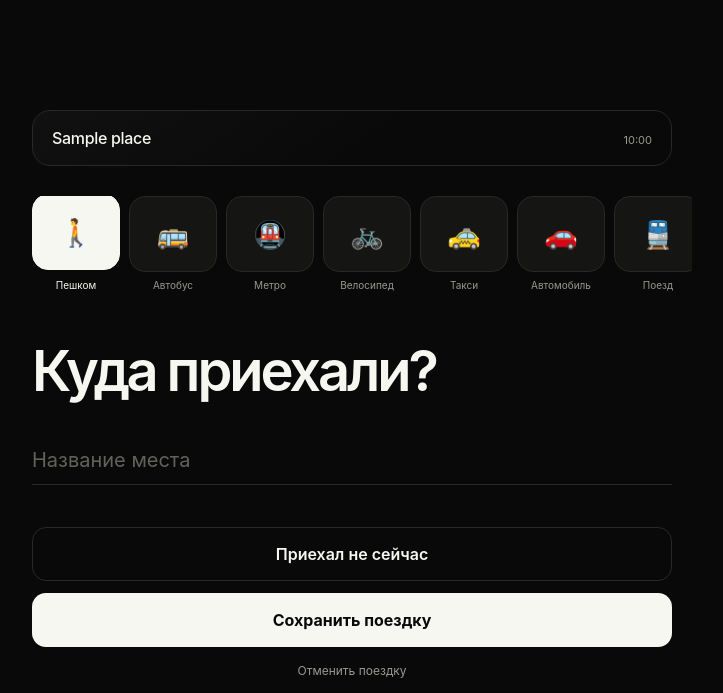
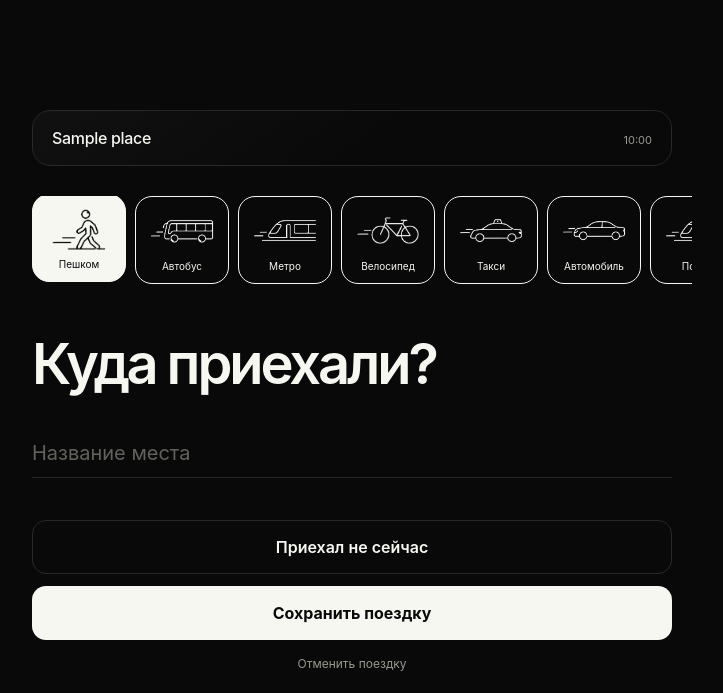
Before and after one commit to eledays/time, a Flask app: page / in a window 1280 px wide. Shown: the top 693 px of the page, without its empty margins (288-1011 px from the left). Run offline with Flask 3, Linux system fonts and the light colour scheme; the visitor is signed in with stand-in values (Sample User, id 1); tables that the repository leaves empty hold one stand-in row (values such as "Sample post").

Commit message:
style: use custom transport icons

```diff
--- a/app/static/css/style.css
+++ b/app/static/css/style.css
@@ -124,12 +124,14 @@ input::placeholder, textarea::placeholder { color: var(--faint); }
 .active-origin-card time { flex: none; color: var(--muted); font-size: 11px; white-space: nowrap; }
 .transport-carousel { display: flex; gap: 9px; overflow-x: auto; margin: 30px -20px 44px; padding: 0 20px 8px; scrollbar-width: none; scroll-padding-inline: 20px; scroll-snap-type: x proximity; animation: appear .38s .15s ease both; }
 .transport-carousel::-webkit-scrollbar { display: none; }
-.transport-card { position: relative; flex: 0 0 88px; scroll-snap-align: start; cursor: pointer; }
+.transport-card { position: relative; flex: 0 0 94px; scroll-snap-align: start; cursor: pointer; }
 .transport-card input { position: absolute; width: 1px; height: 1px; opacity: 0; pointer-events: none; }
-.transport-card > span { height: 76px; display: grid; place-content: center; justify-items: center; gap: 6px; border: 1px solid var(--line); border-radius: 16px; background: var(--surface); font-size: 27px; transition: border-color .16s ease, background .16s ease, color .16s ease, transform .16s ease; }
-.transport-card small { display: block; margin-top: 7px; overflow: hidden; color: var(--muted); font-size: 10px; text-align: center; text-overflow: ellipsis; white-space: nowrap; transition: color .16s ease; }
+.transport-card > span { height: 88px; display: grid; place-content: center; justify-items: center; gap: 8px; padding: 9px 7px 8px; border: 1px solid var(--text); border-radius: 17px; background: transparent; transition: background .16s ease, color .16s ease, transform .16s ease; }
+.transport-card img { width: 66px; height: 43px; object-fit: contain; transition: filter .16s ease; }
+.transport-card small { display: block; max-width: 78px; overflow: hidden; color: var(--text); font-size: 10px; text-align: center; text-overflow: ellipsis; white-space: nowrap; }
 .transport-card input:checked + span { border-color: var(--text); background: var(--text); color: var(--bg); transform: translateY(-2px); }
-.transport-card input:checked ~ small { color: var(--text); }
+.transport-card input:checked + span img { filter: invert(1); }
+.transport-card input:checked + span small { color: var(--bg); }
 .transport-card input:focus-visible + span { outline: 2px solid var(--text); outline-offset: 3px; }
 .active-transport-details { margin: -18px 0 40px; }
 .destination-title { margin-bottom: 40px !important; animation: appear .38s .26s ease both; }
--- a/app/templates/index.html
+++ b/app/templates/index.html
@@ -21,13 +21,15 @@
 
           <form class="trip-form finish-form" action="{{ url_for('main.finish_trip') }}" method="post" data-trip-form>
             <input type="hidden" name="csrf_token" value="{{ csrf_token() }}">
-            {% set transport_icons = {'walk': '🚶', 'bus': '🚌', 'metro': '🚇', 'bike': '🚲', 'taxi': '🚕', 'car': '🚗', 'train': '🚆', 'other': '•••'} %}
+            {% set transport_icons = {'walk': 'walk.png', 'bus': 'bus.png', 'metro': 'rail.png', 'bike': 'bike.png', 'taxi': 'taxi.png', 'car': 'car.png', 'train': 'rail.png', 'other': 'other.png'} %}
             <div class="transport-carousel" role="radiogroup" aria-label="Тип перемещения">
               {% for value, label in transport_labels.items() %}
                 <label class="transport-card">
                   <input type="radio" name="transport_type" value="{{ value }}" {% if loop.first %}checked{% endif %}>
-                  <span aria-hidden="true">{{ transport_icons[value] }}</span>
-                  <small>{{ label }}</small>
+                  <span>
+                    <img src="{{ url_for('static', filename='img/transport/' ~ transport_icons[value]) }}" alt="">
+                    <small>{{ label }}</small>
+                  </span>
                 </label>
               {% endfor %}
             </div>
```
Also changed, not shown: tests/test_routes.py (+3 -0 lines), app/static/img/transport/bike.png (added), app/static/img/transport/bus.png (added), app/static/img/transport/car.png (added), app/static/img/transport/e-bike.png (added), app/static/img/transport/other.png (added), app/static/img/transport/rail.png (added), app/static/img/transport/scooter.png (added), app/static/img/transport/taxi.png (added), app/static/img/transport/walk.png (added), image.png (added).
